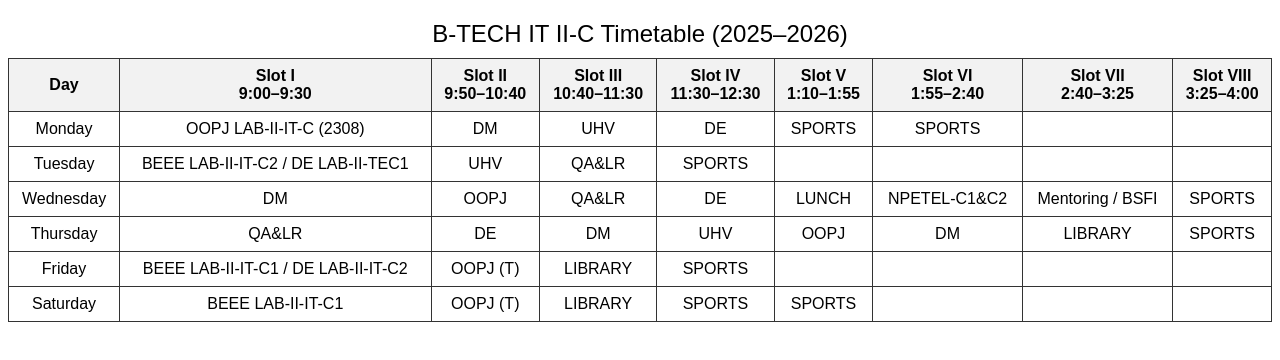
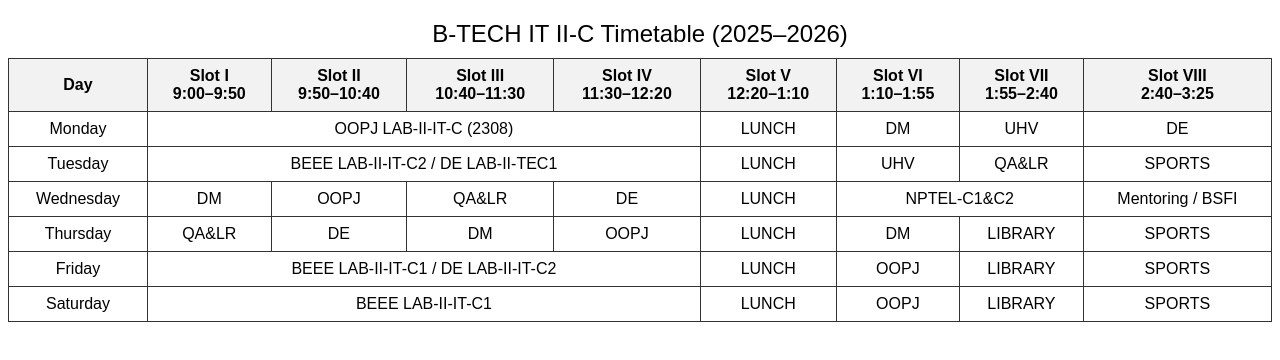
Before and after one commit to ashwithareddyd7/Time_Table, a plain HTML site: page index.html in a window 1280 px wide. Drawn offline with Linux system fonts and the light colour scheme.

Commit message:
Update timetable slots and merge cells for clarity

```diff
--- a/index.html
+++ b/index.html
@@ -32,38 +32,32 @@
     <thead>
       <tr>
         <th>Day</th>
-        <th>Slot I<br>9:00–9:30</th>
+        <th>Slot I<br>9:00–9:50</th>
         <th>Slot II<br>9:50–10:40</th>
         <th>Slot III<br>10:40–11:30</th>
-        <th>Slot IV<br>11:30–12:30</th>
-        <th>Slot V<br>1:10–1:55</th>
-        <th>Slot VI<br>1:55–2:40</th>
-        <th>Slot VII<br>2:40–3:25</th>
-        <th>Slot VIII<br>3:25–4:00</th>
+        <th>Slot IV<br>11:30–12:20</th>
+        <th>Slot V<br>12:20–1:10</th>
+        <th>Slot VI<br>1:10–1:55</th>
+        <th>Slot VII<br>1:55–2:40</th>
+        <th>Slot VIII<br>2:40–3:25</th>
       </tr>
     </thead>
     <tbody>
       <tr>
         <td>Monday</td>
-        <td>OOPJ LAB-II-IT-C (2308)</td>
+        <td colspan="4">OOPJ LAB-II-IT-C (2308)</td>
+        <td>LUNCH</td>
         <td>DM</td>
         <td>UHV</td>
         <td>DE</td>
-        <td>SPORTS</td>
-        <td>SPORTS</td>
-        <td></td>
-        <td></td>
       </tr>
       <tr>
         <td>Tuesday</td>
-        <td>BEEE LAB-II-IT-C2 / DE LAB-II-TEC1</td>
+        <td colspan="4">BEEE LAB-II-IT-C2 / DE LAB-II-TEC1</td>
+        <td>LUNCH</td>
         <td>UHV</td>
         <td>QA&LR</td>
         <td>SPORTS</td>
-        <td></td>
-        <td></td>
-        <td></td>
-        <td></td>
       </tr>
       <tr>
         <td>Wednesday</td>
@@ -72,42 +66,35 @@
         <td>QA&LR</td>
         <td>DE</td>
         <td>LUNCH</td>
-        <td>NPETEL-C1&C2</td>
+        <td colspan="2">NPTEL-C1&C2</td>
         <td>Mentoring / BSFI</td>
-        <td>SPORTS</td>
       </tr>
       <tr>
         <td>Thursday</td>
         <td>QA&LR</td>
         <td>DE</td>
         <td>DM</td>
-        <td>UHV</td>
         <td>OOPJ</td>
+        <td>LUNCH</td>
         <td>DM</td>
         <td>LIBRARY</td>
         <td>SPORTS</td>
       </tr>
       <tr>
         <td>Friday</td>
-        <td>BEEE LAB-II-IT-C1 / DE LAB-II-IT-C2</td>
-        <td>OOPJ (T)</td>
+        <td colspan="4">BEEE LAB-II-IT-C1 / DE LAB-II-IT-C2</td>
+        <td>LUNCH</td>
+        <td>OOPJ</td>
         <td>LIBRARY</td>
         <td>SPORTS</td>
-        <td></td>
-        <td></td>
-        <td></td>
-        <td></td>
       </tr>
       <tr>
         <td>Saturday</td>
-        <td>BEEE LAB-II-IT-C1</td>
-        <td>OOPJ (T)</td>
+        <td colspan="4">BEEE LAB-II-IT-C1</td>
+        <td>LUNCH</td>
+        <td>OOPJ</td>
         <td>LIBRARY</td>
         <td>SPORTS</td>
-        <td>SPORTS</td>
-        <td></td>
-        <td></td>
-        <td></td>
       </tr>
     </tbody>
   </table>
```
